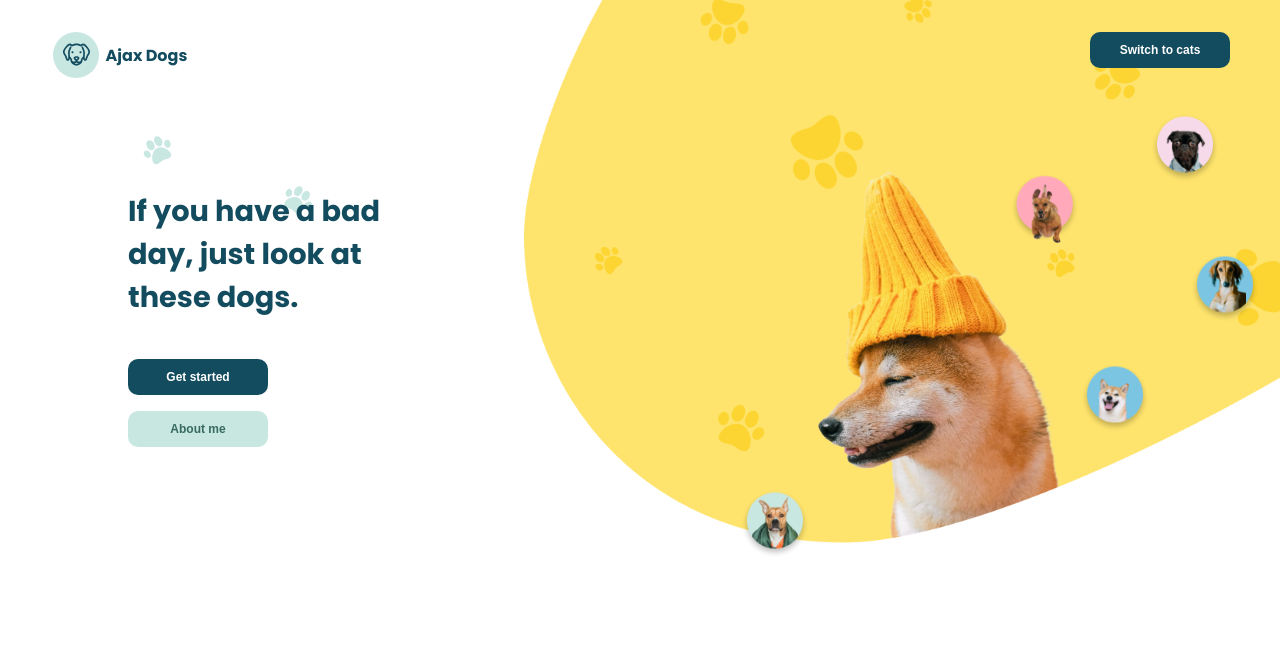
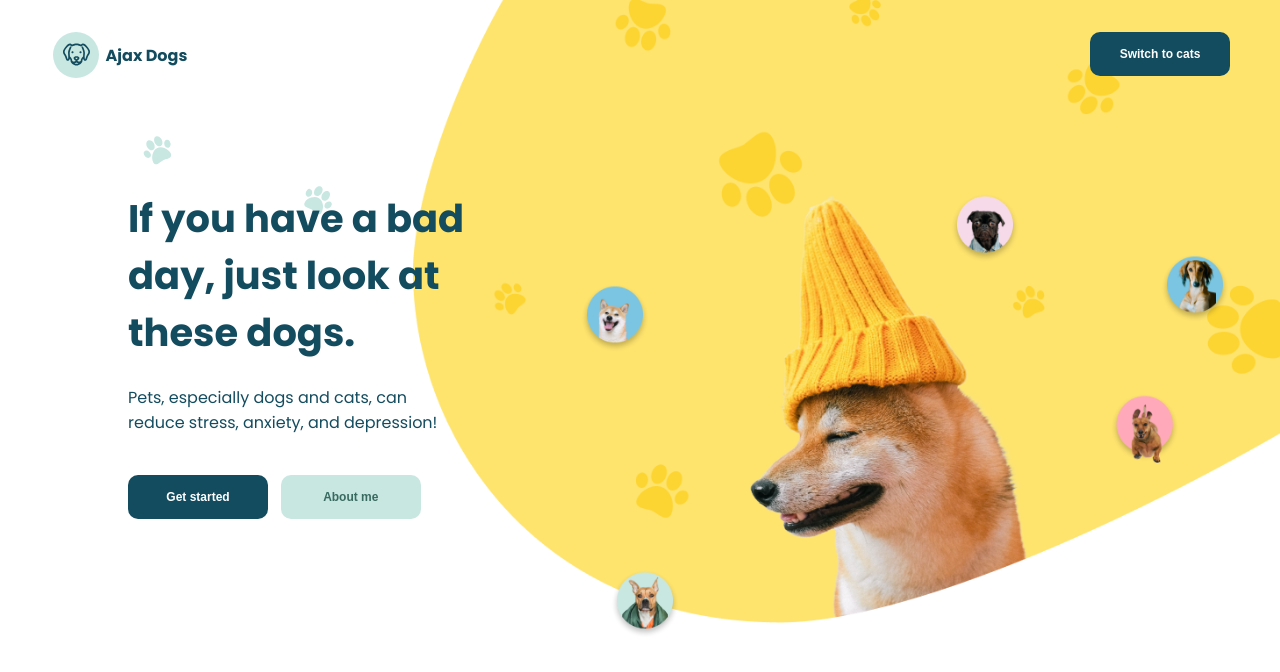
Before and after one commit to JacobFeat/AjaxAnimals, a plain HTML site: page index.html in a window 1280 px wide. Drawn offline with Linux system fonts and the light colour scheme.

Commit message:
add rwd to desktop

```diff
--- a/css/rwd.css
+++ b/css/rwd.css
@@ -4,6 +4,21 @@
     --dark-green-color: #386A60;
     --light-yellow-color: #FEE46D;
     --dark-yellow-color: #FDD532;
+
+}
+
+@media screen and (min-width: 450px) {
+    .hero-content{
+        background-image:  url(../images/background/bg_tablet.png);
+    }
+
+    .bulldog-icon{
+        right: 150px;
+    }
+
+    .shiba-icon{
+        right: 200px;
+    }
 
 }
 
@@ -18,7 +33,7 @@
     }
 }
 
-@media screen and (min-width: 750px) {
+@media screen and (min-width: 600px) {
 
     header{
         background-image: url(../images/background/bgDesktop1.png);
@@ -26,6 +41,23 @@
         background-repeat: no-repeat;
         background-position: right;
     }
+
+    .hero-content{
+        background-image: none;
+    }
+
+    .shiba-icon{
+        right: 100px;
+    }
+
+    .bulldog-icon{
+        right: 350px;
+    }
+
+
+}
+
+@media screen and (min-width: 750px) {
 
     nav{
         display: flex;
@@ -48,10 +80,6 @@
     .hero-content{
         background-image: none;
         padding-bottom: 6rem;
-    }
-
-    .hero-content h1{
-
     }
 
 
@@ -84,27 +112,88 @@
         right: 60px;
     }
 
+}
+
+@media screen and (min-width:950px) {
+
+    .hero-content{
+        /* padding: 5rem 10vw 0; */
+    }
+
+    .hero-content h1{
+        font-size: 2.1rem;
+    }
+
+    .hero-description{
+        display: block;
+    }
+
+    .hero-btns-wrapper{
+        flex-direction: row;
+    }
+
+    .hero-btn{
+        height: 44px;
+    }
+
+    .get-started-btn{
+        margin-right: 0.8rem;
+    }
+
+    .bulldog-icon{
+        right: 500px;
+    }
+
+    .shiba-icon{
+        bottom: 270px;
+        right: 480px;
+    }
+
+    .lessi-icon{
+        right: 50px;
+        bottom: 300px;
+    }
+
+    .hotdog-icon{
+        right: 100px;
+        bottom: 160px;
+    }
+
+    .french-icon{
+        right: 260px;
+    }
 
 }
 
+@media screen and (min-width: 1150px){
 
-
-    /* .dog-icon{
-        width: 90px;
-        height: 90px;
+    .hero-content h1{
+        font-size: 2.4rem;
+        max-width: 340px;
     }
 
     .bulldog-icon{
-        right: 550px;
-        bottom: 0;
+        right: 600px;
     }
 
     .shiba-icon{
-        right: 520px;
-        bottom: 270px;
+        right: 630px;
+    }
+}
+
+@media screen and (min-width: 1400px) {
+
+    .hero-content{
+        padding-left: 12vw;
     }
 
-    .lessi-icon{
-        right: 100px;
-        bottom: 320px;
-    } */
+}
+
+@media screen and (min-width: 1650px) {
+
+    .hero-content h1{
+        font-size: 2.7rem;
+        max-width: 510px;
+    }
+
+}
--- a/css/styles.css
+++ b/css/styles.css
@@ -51,6 +51,7 @@ nav{
     background-size: contain;
     background-repeat: no-repeat;
     background-position: right;
+    color: var(--dark-blue-color);
 }
 
 .hero-content h1{
@@ -58,7 +59,7 @@ nav{
     max-width: 200px;
     font-size: 1.8rem;
     font-weight: 700;
-    color: var(--dark-blue-color);
+    z-index: 1;
 }
 
 .hero-content h1::before{
@@ -87,6 +88,11 @@ nav{
     z-index: -1;
 }
 
+.hero-description{
+    display: none;
+    max-width: 330px;
+    padding: 1.5rem 0 0;
+}
 
 .hero-btns-wrapper{
     display: flex;
@@ -103,6 +109,7 @@ nav{
     font-weight: 600;
     font-size: 0.75rem;
     cursor: pointer;
+    z-index: 1;
 }
 
 .get-started-btn{
--- a/index.html
+++ b/index.html
@@ -31,6 +31,7 @@
             <h1>
                 If you have a bad day, just look at these dogs.
             </h1>
+            <p class="hero-description">Pets, especially dogs and cats, can reduce stress, anxiety, and depression!</p>
             <div class="hero-btns-wrapper">
                 <button class="get-started-btn hero-btn">Get started</button>
                 <button class="about-me-btn hero-btn"><a href="https://www.facebook.com/JK.KitaK/">About me</a></button>
```
Also changed, not shown: images/background/bg_tablet.png (added).
